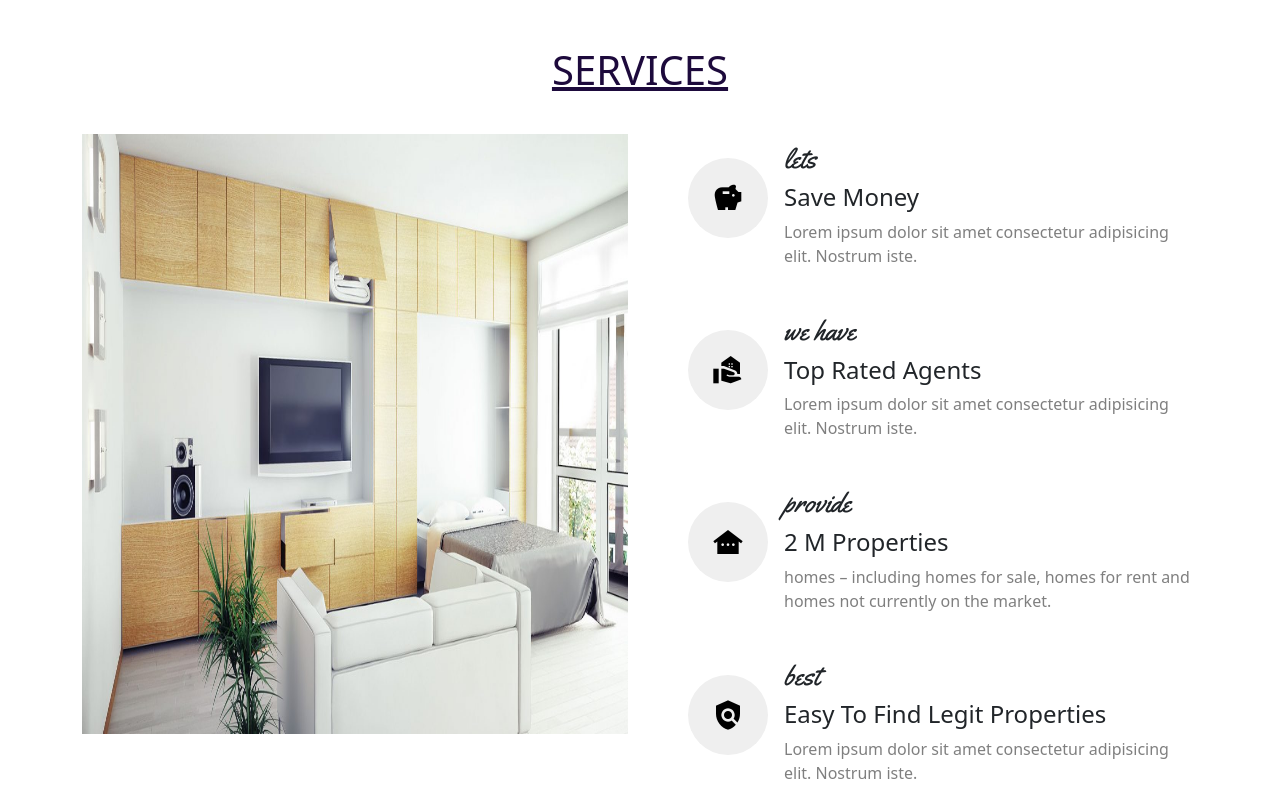
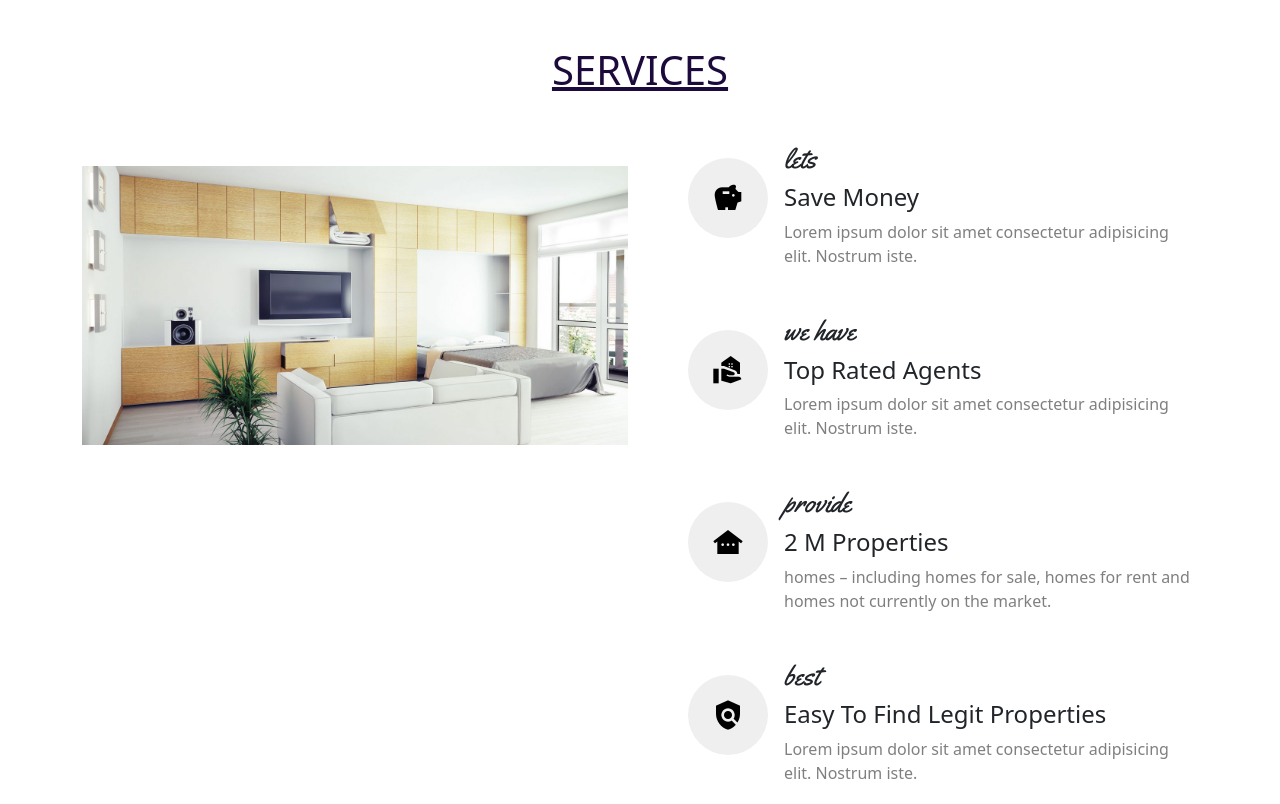
Before and after one commit to tomarvaishnavi2001/realestate, a plain HTML site: page index.html in a window 1280 px wide. Shown: the part 2784-3588 px from the top of the page. Drawn offline with nearby package versions, Linux system fonts and the light colour scheme.

Commit message:
Update index.html

```diff
--- a/index.html
+++ b/index.html
@@ -489,9 +489,9 @@
         <div  class=" col-sm-12 col-md-12 col-lg-12 col-xl-12  text-center pt-5 mb-3">
             <h1 style="color: #1d0a3c;"><U>SERVICES</U></h1>
         </div>
-         <div  data-aos="fade-up-right"  class=" col-sm-6 col-md-12 col-lg-6 col-xl-6 mt-3 mb-3 ">
+         <div  data-aos="fade-up-right"  class=" col-sm-6 col-md-12 col-lg-6 col-xl-6  mb-3 ">
 
-            <a href="#"><img class=" img-fluid   " style="height: 600px  ;" src="./image/q3.jpg" alt="Home"/></a>
+            <a href="#"><img class=" img-fluid pt-5  " style="" src="./image/q3.jpg" alt="Home"/></a>
 
 
         </div>
```
